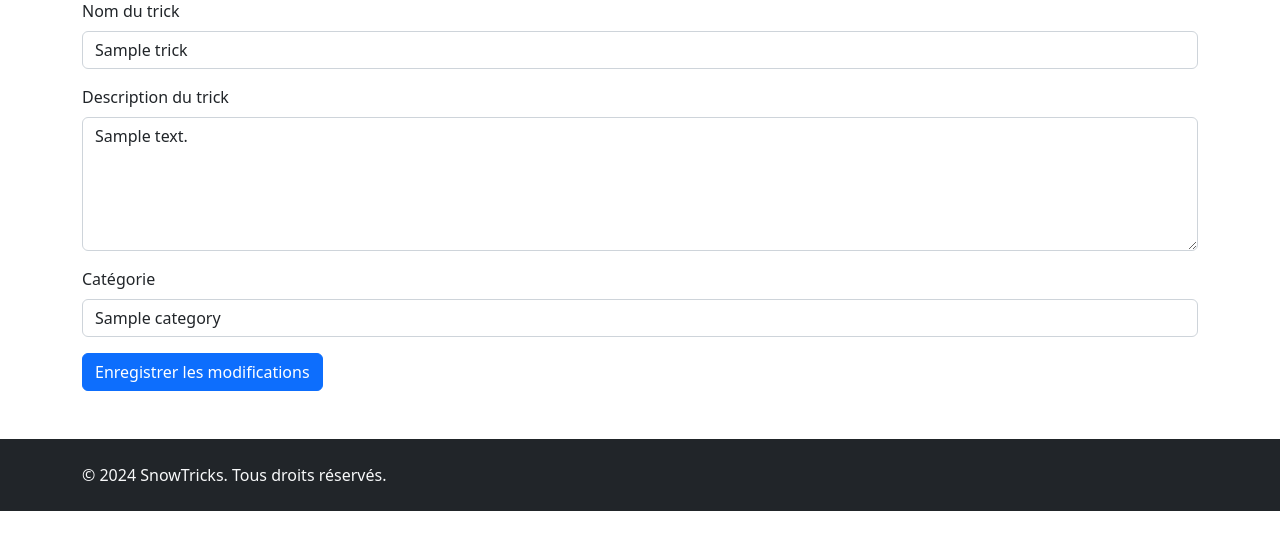
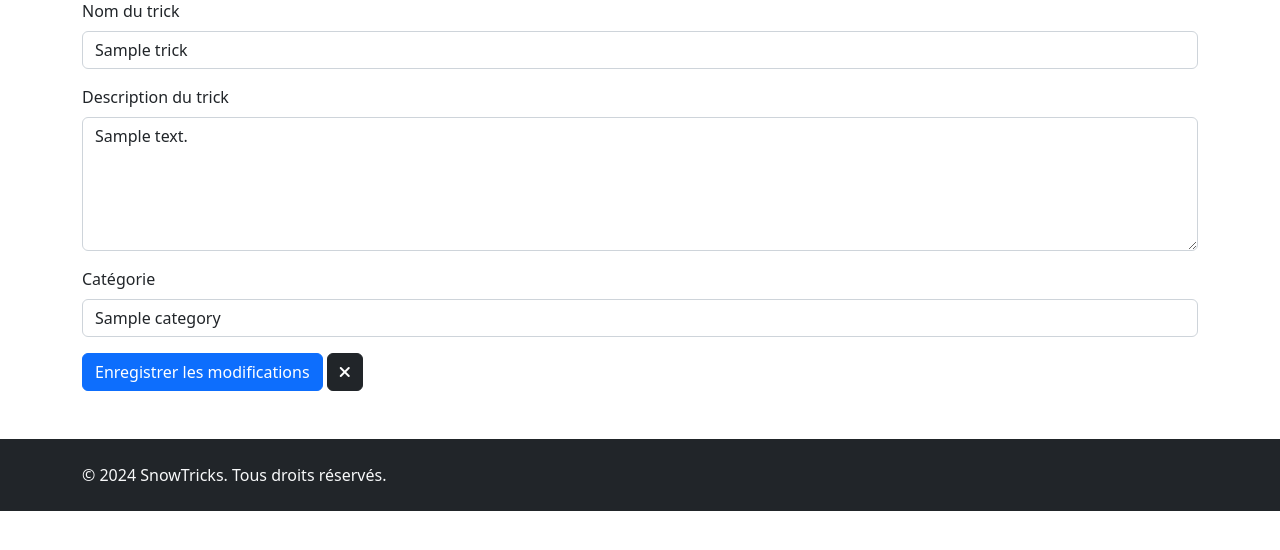
Before and after one commit to TolMen/OCP6_SnowTrick, a Symfony app: template templates/trick/edit.html.twig in a window 1280 px wide. Shown: the part 151-701 px from the top of the page. Run offline with Twig, Linux system fonts and the light colour scheme; the template is opened without the code that fills it: most values are stand-ins (such as "Sample title", 1, 10 or a date in 2020); some libraries are stand-ins or nearby versions.

Commit message:
Added Cancel button

```diff
--- a/templates/trick/edit.html.twig
+++ b/templates/trick/edit.html.twig
@@ -21,6 +21,11 @@
         </div>
 
         <button type="submit" class="btn btn-primary">Enregistrer les modifications</button>
+
+        <a href="{{ path('app_home') }}" class="btn btn-dark">
+            <i class="fa-solid fa-xmark"></i>
+        </a>
+
     </form>
 </div>
 {% endblock %}
```
